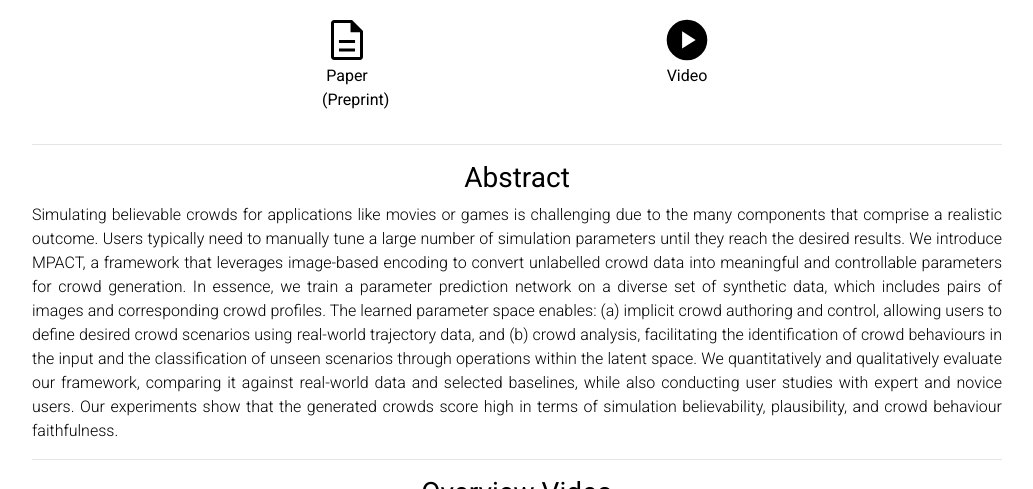
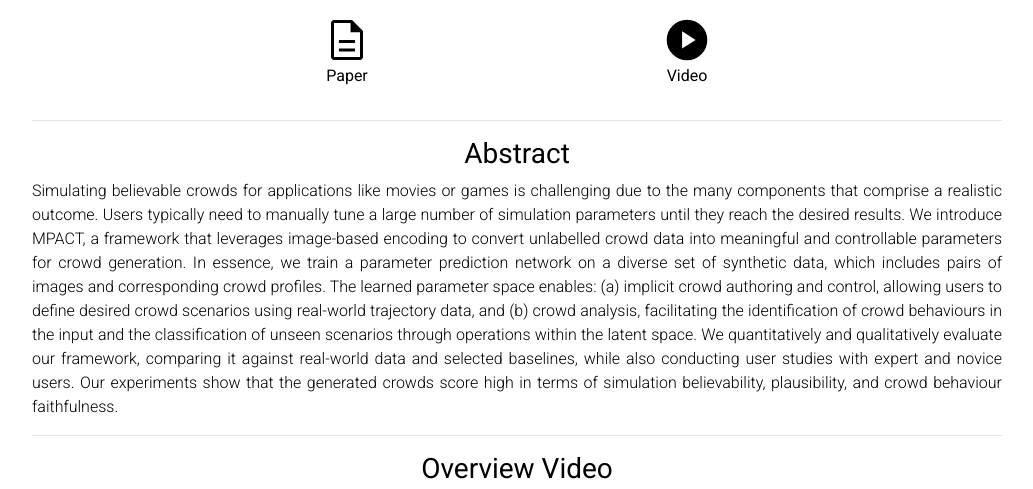
Before and after one commit to MarilenaLemonari/MPACT, a Jekyll site: the page built from docs/_pages/about.md, in a window 1280 px wide and 900 px high, scrolled down 896 px, cut to the strip 194-683 px from the top of the window. Shown: the whole strip, without its empty margins (123-1156 px from the left). Built offline with Jekyll 4.4.1, drawn with Linux system fonts in a browser that asks for light colours; comment, search, counter and statistics services are not loaded; a style sheet for code colours, icons or effects is not loaded.

Commit message:
Update about.md

```diff
--- a/docs/_pages/about.md
+++ b/docs/_pages/about.md
@@ -17,7 +17,7 @@
 	<a href="https://doi.org/10.1111/cgf.70156">
 	<div class="img-with-text">
 		<img src="assets/img/article_icon.svg" alt="paper" />
-		<p><b>Paper (Preprint)</b></p>
+		<p><b>Paper</b></p>
 	</div>
 	</a>
 	<!-- <a href="https://github.com/UPC-ViRVIG/SparsePoser">
@@ -52,7 +52,7 @@
 <center>
 <div class="video_wrapper">
 	<iframe frameborder="0" width="100%" height="100%"
-	src="https://www.youtube.com/embed/5BKo8Tv9Sps?si=k_qBb6I0HT-0CG4c">
+	src="https://youtu.be/jTUMp-6b7gg">
 	</iframe>
 </div>
 </center>
```
